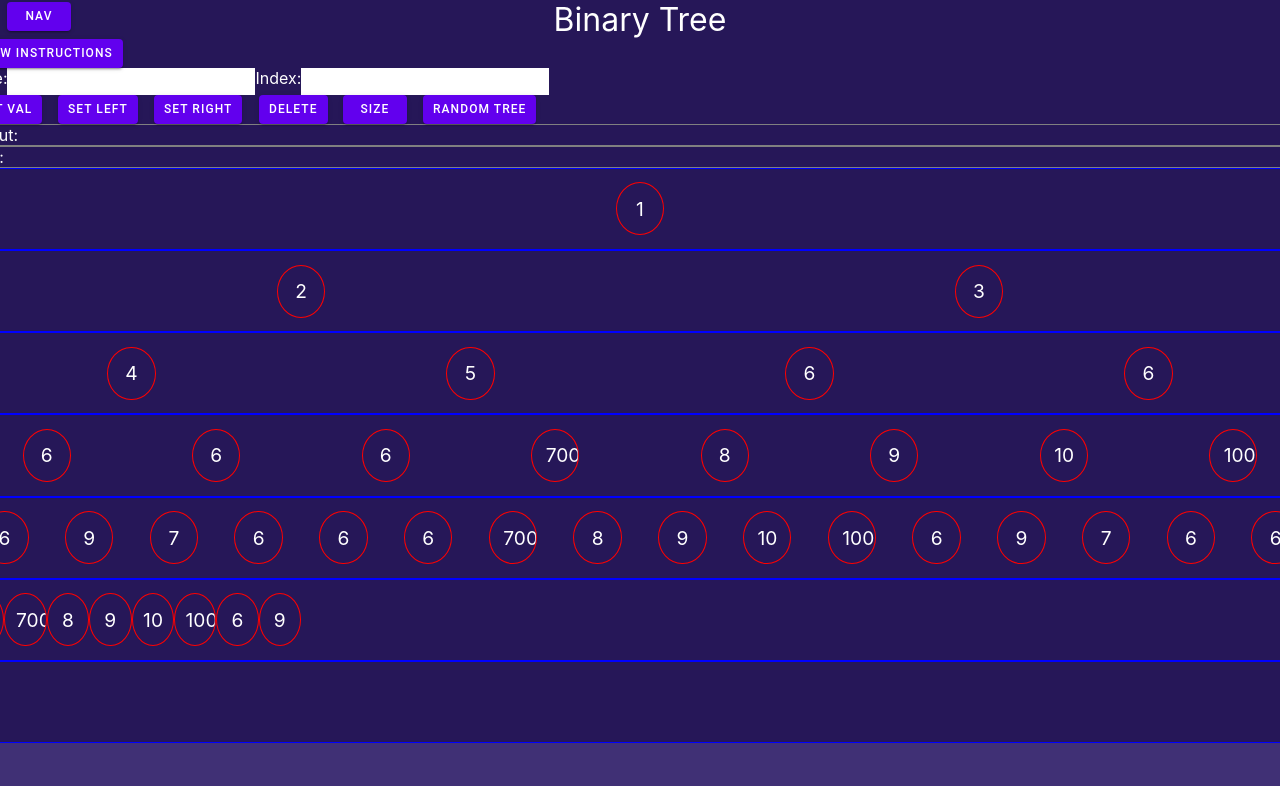
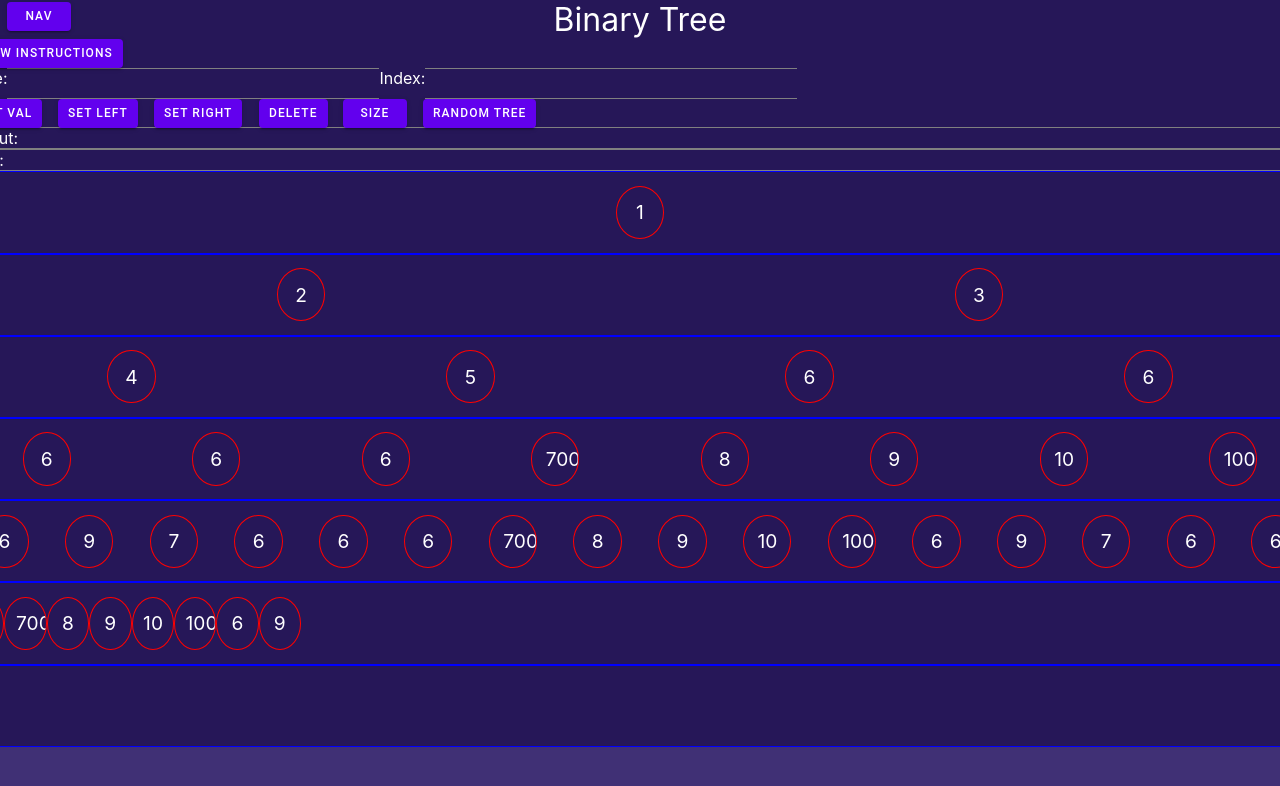
Before and after one commit to kjameer0/hashmap-visualizer, a React (Vite) app: page /binary-tree in a window 1280 px wide. Shown: the top 786 px of the page. Built offline with nearby package versions, Linux system fonts and the light colour scheme.

Commit message:
started styles with btree inputs

```diff
--- a/src/components/visualizers/BinaryTree.tsx
+++ b/src/components/visualizers/BinaryTree.tsx
@@ -2,7 +2,7 @@ import React, { useState, useEffect } from 'react';
 import { produceErrorMessage } from 'utils/arr-utils';
 import { BinaryTreeMaker, BinaryTreeNode, generateRandomBinaryTree } from 'utils/binaryTree-utils';
 import BinaryTreeDisplay from 'components/BinaryTreeDisplay';
-import { outputDivStyles } from 'styles/btree-styles';
+import { outputDivStyles, treeInputStyles } from 'styles/btree-styles';
 
 type selectType = number | null;
 export default function BinaryTree() {
@@ -154,18 +154,18 @@ export default function BinaryTree() {
           <label htmlFor="btree-val">
             <input
               type="text"
+              style={{ ...treeInputStyles, color: 'white' }}
               value={val}
               onFocus={() => setFocused(true)}
               onBlur={() => setFocused(false)}
               onChange={(e) => setVal(e.target.value)}
-              style={{ color: 'black' }}
             />
           </label>
           <h2>Index:</h2>
           <label htmlFor="btree-index">
             <input
               type="text"
-              style={{ color: 'black' }}
+              style={{ ...treeInputStyles, color: 'white' }}
               value={String(selectedText)}
               onFocus={() => setFocused(true)}
               onBlur={() => setFocused(false)}
--- a/src/styles/btree-styles.ts
+++ b/src/styles/btree-styles.ts
@@ -51,6 +51,15 @@ export function outputDivStyles() {
     display: 'flex',
   };
 }
-export function treeInputStyles() {
-  return {};
-}
+export const treeInputStyles = {
+  display: 'inline-block',
+  fontSize: '1.5rem',
+  backgroundColor: 'transparent',
+  border: '0px solid red',
+  paddingTop: '.9rem',
+  paddingBottom: '.9rem',
+  borderTop: '1px solid gray',
+  borderBottom: '1px solid gray',
+  color: 'white',
+};
+export const treeInputLabelStyles = {};
```
